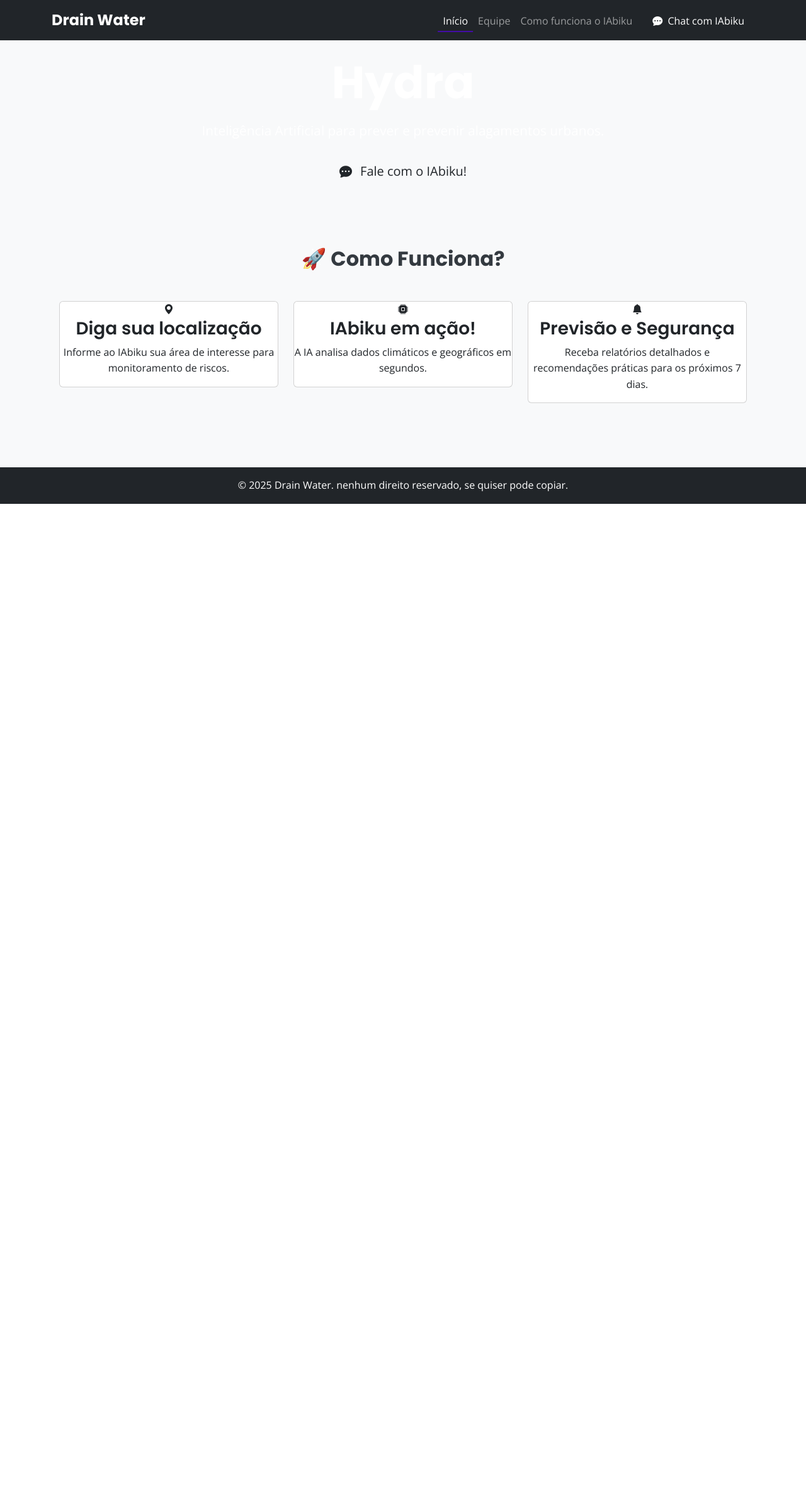
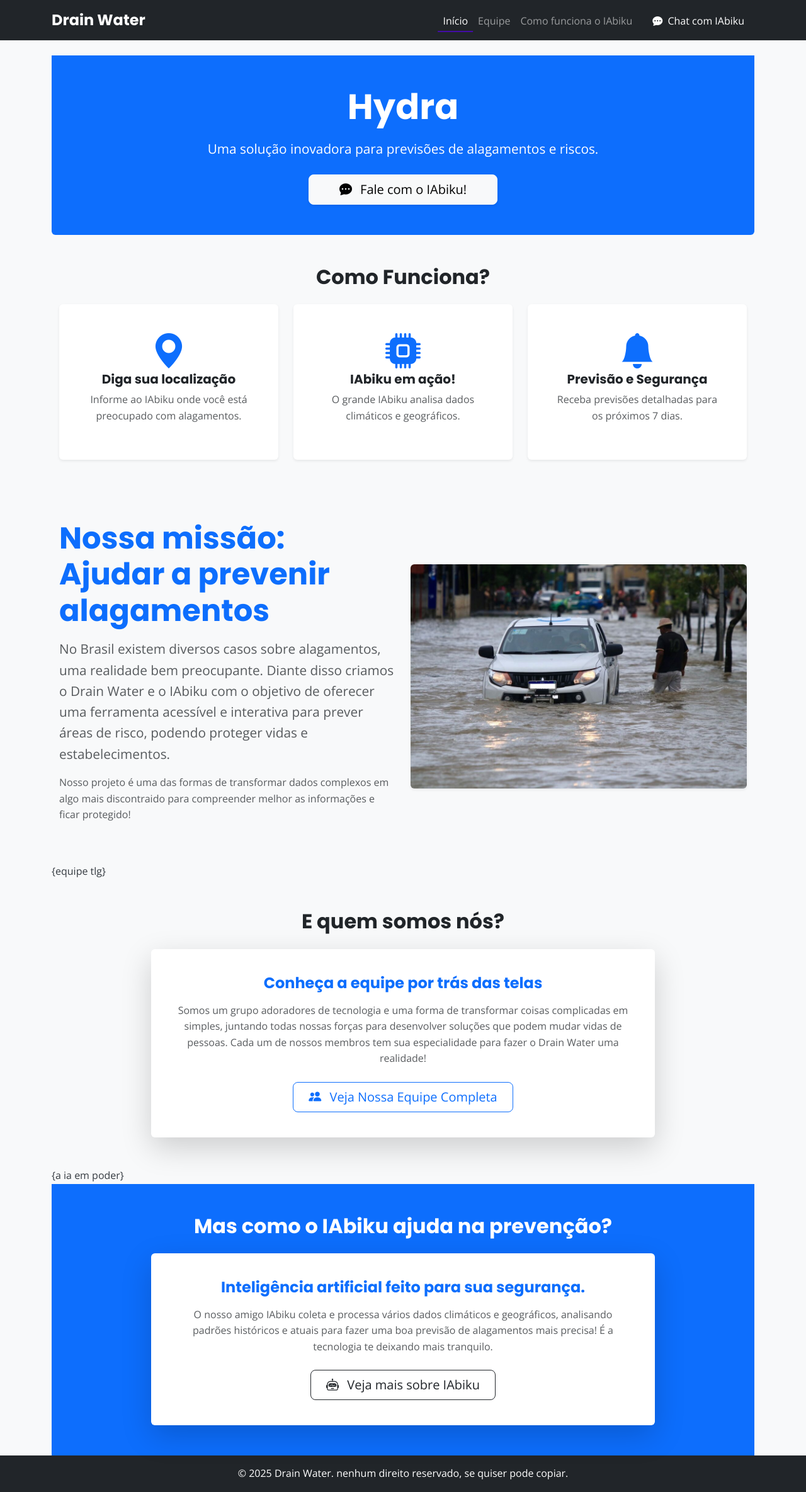
Before and after one commit to Calango123/IAbiku, a Flask app: page / in a window 1280 px wide. Shown: the whole page at 63% size. Before the commit the page ends 800 px from the top, so only its background shows below. Run offline with Flask 3, Linux system fonts and the light colour scheme.

Commit message:
Update index.html

```diff
--- a/templates/index.html
+++ b/templates/index.html
@@ -1,45 +1,104 @@
-{% extends "base.html" %}
+{% extends 'base.html' %}
 
 {% block title %}Início{% endblock %}
 
 {% block content %}
-<header class="hero-section d-flex align-items-center text-center text-white">
-  <div class="overlay"></div>
-  <div class="container position-relative">
-    <h1 class="display-2 fw-bold mb-3 animate-title">Hydra</h1>
-    <p class="lead mb-4 animate-subtitle">
-      Inteligência Artificial para prever e prevenir alagamentos urbanos.
-    </p>
-    <a href="/chat" class="btn btn-cta btn-lg px-5">
+<header class="py-5 bg-primary text-white text-center rounded-bottom">
+    <div class="container">
+        <h1 class="display-4 fw-bold mb-3">Hydra</h1>
+        <p class="lead mb-4">Uma solução inovadora para previsões de alagamentos e riscos.</p>
+
+        <a href="/chat" class="btn btn-light btn-lg px-5 shadow-sm">
             <i class="bi bi-chat-dots-fill me-2"></i> Fale com o IAbiku!
         </a>
     </div>
 </header>
 
-<section class="container my-5 py-5">
-  <h2 class="fw-bold text-center mb-5">🚀 Como Funciona?</h2>
-  <div class="row g-4 text-center">
-    <div class="col-md-4">
-      <div class="card step-card">
-        <i class="bi bi-geo-alt-fill icon-step"></i>
-        <h3>Diga sua localização</h3>
-        <p>Informe ao IAbiku sua área de interesse para monitoramento de riscos.</p>
+<section class="container my-5 text-center">
+    <h2 class="fw-bold text-dark mb-4">Como Funciona?</h2>
+    <div class="row row-cols-1 row-cols-md-3 g-4">
+        <div class="col">
+            <div class="card h-100 p-4 shadow-sm border-0">
+                <div class="card-body">
+                    <i class="bi bi-geo-alt-fill text-primary display-4 mb-3"></i>
+                    <h3 class="h5 fw-bold">Diga sua localização</h3>
+                    <p class="text-muted">Informe ao IAbiku onde você está preocupado com alagamentos.</p>
                 </div>
             </div>
-    <div class="col-md-4">
-      <div class="card step-card">
-        <i class="bi bi-cpu-fill icon-step"></i>
-        <h3>IAbiku em ação!</h3>
-        <p>A IA analisa dados climáticos e geográficos em segundos.</p>
+        </div>
+        <div class="col">
+            <div class="card h-100 p-4 shadow-sm border-0">
+                <div class="card-body">
+                    <i class="bi bi-cpu-fill text-primary display-4 mb-3"></i>
+                    <h3 class="h5 fw-bold">IAbiku em ação!</h3>
+                    <p class="text-muted">O grande IAbiku analisa dados climáticos e geográficos.</p>
                 </div>
             </div>
-    <div class="col-md-4">
-      <div class="card step-card">
-        <i class="bi bi-bell-fill icon-step"></i>
-        <h3>Previsão e Segurança</h3>
-        <p>Receba relatórios detalhados e recomendações práticas para os próximos 7 dias.</p>
+        </div>
+        <div class="col">
+            <div class="card h-100 p-4 shadow-sm border-0">
+                <div class="card-body">
+                    <i class="bi bi-bell-fill text-primary display-4 mb-3"></i>
+                    <h3 class="h5 fw-bold">Previsão e Segurança</h3>
+                    <p class="text-muted">Receba previsões detalhadas para os próximos 7 dias.</p>
+                </div>
             </div>
         </div>
     </div>
 </section>
+
+
+<section class="bg-light py-5">
+    <div class="container">
+        <div class="row align-items-center">
+            <div class="col-md-6 text-center text-md-start mb-4 mb-md-0">
+                <h2 class="display-5 fw-bold text-primary mb-3">Nossa missão: Ajudar a prevenir alagamentos</h2>
+                <p class="lead text-muted">
+                    No Brasil existem diversos casos sobre alagamentos, uma realidade bem preocupante. Diante disso criamos o Drain Water e o IAbiku com o objetivo de oferecer uma ferramenta acessível e interativa para prever áreas de risco, podendo proteger vidas e estabelecimentos.
+                </p>
+                <p class="text-muted">
+                    Nosso projeto é uma das formas de transformar dados complexos em algo mais discontraido para compreender melhor as informações e ficar protegido!
+            </div>
+            <div class="col-md-6">
+                {# Você pode adicionar uma imagem ilustrativa aqui, se tiver #}
+                <img src="{{ url_for('static', filename='images/missao_alagamento.png') }}" alt="Pessoas protegidas de alagamento" class="img-fluid rounded shadow-sm">
+            </div>
+        </div>
+    </div>
+</section>
+
+{equipe tlg}
+<section class="container my-5 text-center">
+    <h2 class="fw-bold text-dark mb-4">E quem somos nós?</h2>
+    <div class="card p-4 shadow-lg border-0 mx-auto" style="max-width: 800px;">
+        <div class="card-body">
+            <h3 class="h4 fw-bold text-primary mb-3">Conheça a equipe por trás das telas</h3>
+            <p class="text-muted mb-4">
+                Somos um grupo adoradores de tecnologia e uma forma de transformar coisas complicadas em simples, juntando todas nossas forças para desenvolver soluções que podem mudar vidas de pessoas. Cada um de nossos membros tem sua especialidade para fazer o Drain Water uma realidade!
+            </p>
+            <a href="/equipe" class="btn btn-outline-primary btn-lg px-4">
+                <i class="bi bi-people-fill me-2"></i> Veja Nossa Equipe Completa
+            </a>
+        </div>
+    </div>
+</section>
+
+{a ia em poder}
+<section class="bg-primary text-white py-5">
+    <div class="container text-center">
+        <h2 class="fw-bold mb-4">Mas como o IAbiku ajuda na prevenção? </h2>
+        <div class="card p-4 shadow-lg border-0 mx-auto text-dark" style="max-width: 800px;">
+            <div class="card-body">
+                <h3 class="h4 fw-bold text-primary mb-3">Inteligência artificial feito para sua segurança.</h3>
+                <p class="text-muted mb-4">
+                    O nosso amigo IAbiku coleta e processa vários dados climáticos e geográficos, analisando padrões históricos e atuais para fazer uma boa previsão de alagamentos mais precisa! É a tecnologia te deixando mais tranquilo.
+                </p>
+                <a href="/ia" class="btn btn-outline-dark btn-lg px-4">
+                    <i class="bi bi-robot me-2"></i> Veja mais sobre IAbiku
+                </a>
+            </div>
+        </div>
+    </div>
+</section>
+
 {% endblock %}
```
Lines whose indentation alone changed are shown as unchanged.
